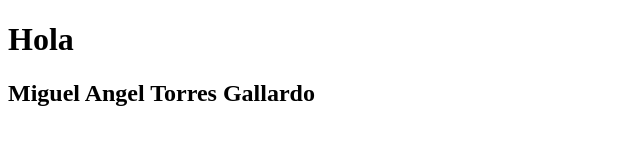
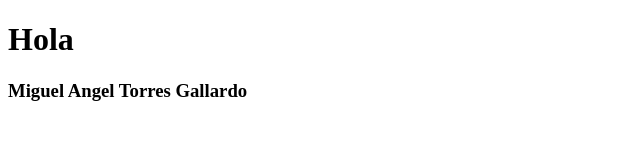
Before and after one commit to dcmu11/sala1, a plain HTML site: page index.html in a window 1280 px wide. Shown: the whole page, without its empty margins (0-640 px from the left). Drawn offline with Linux system fonts and the light colour scheme.

Commit message:
nuevomergemiguel

```diff
--- a/index.html
+++ b/index.html
@@ -7,6 +7,6 @@
 </head>
 <body>
     <h1>Hola</h1>
-    <h2>Miguel Angel Torres Gallardo</h2>
+    <h3>Miguel Angel Torres Gallardo</h3>
 </body>
 </html>
```
